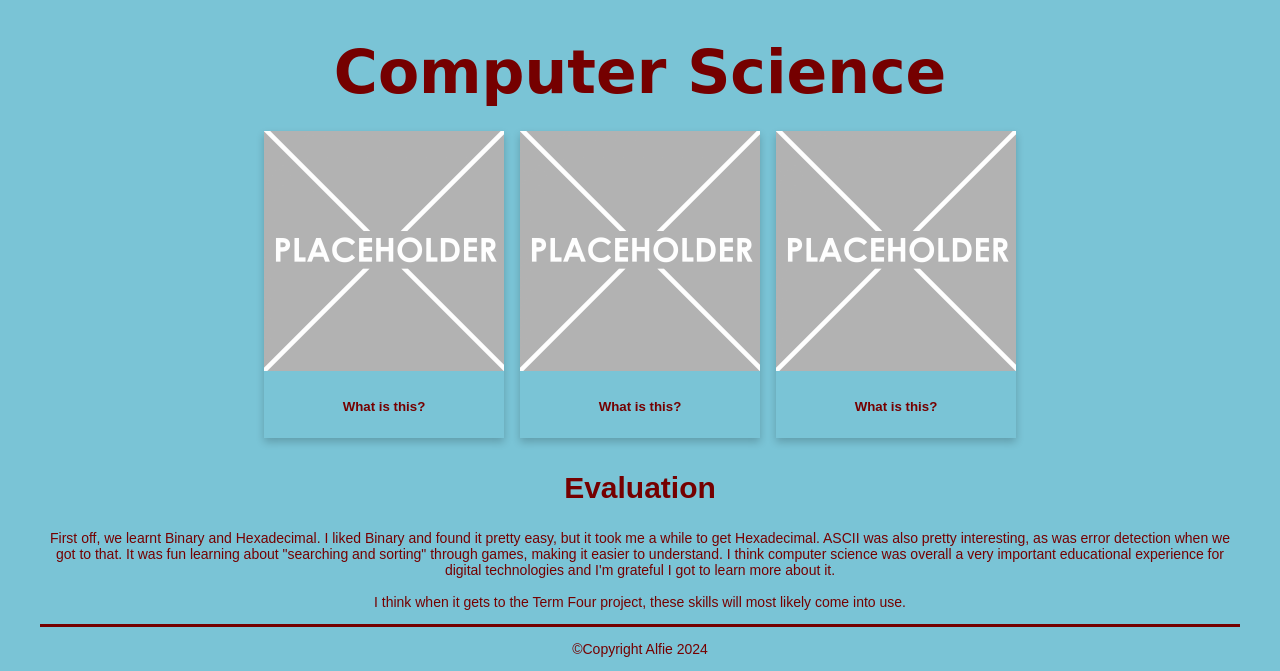
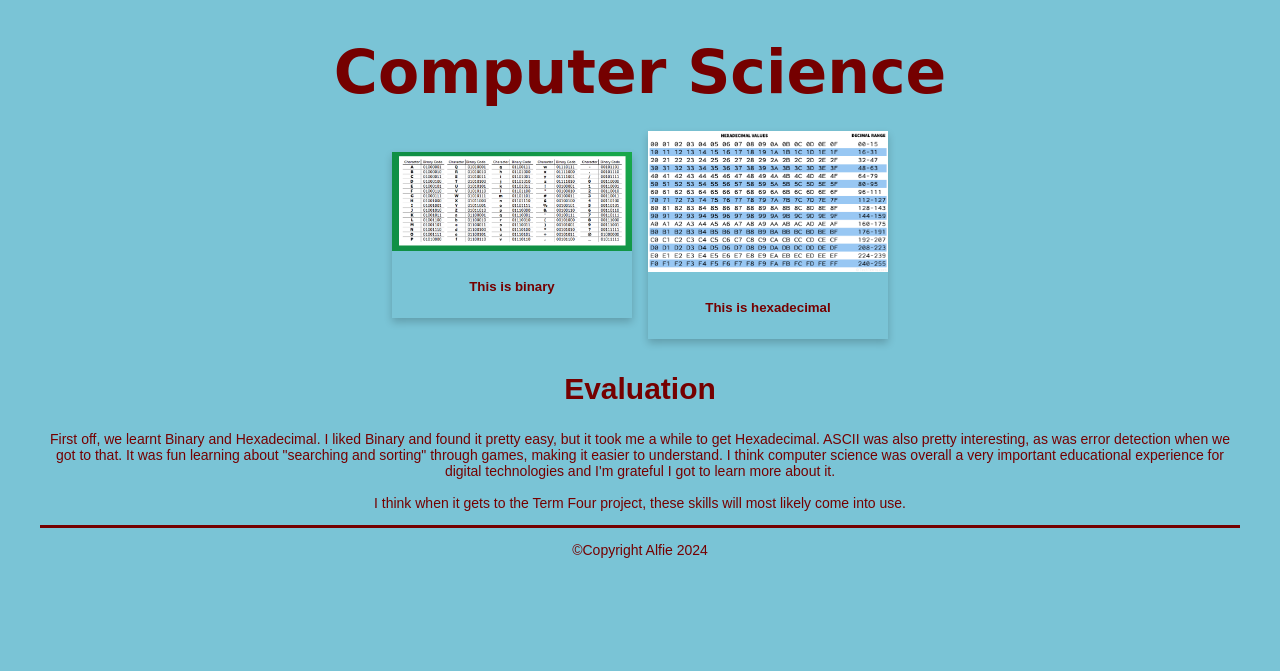
Before and after one commit to williambestiwck/23706-10DGT-BHS-website, a plain HTML site: page computerscience.html in a window 1280 px wide. Shown: the part 211-882 px from the top of the page. After the commit the page ends 800 px from the top, so only its background shows below. Drawn offline with Linux system fonts and the light colour scheme; a web font is replaced by a local one.

Commit message:
computer science update

```diff
--- a/computerscience.html
+++ b/computerscience.html
@@ -35,31 +35,23 @@
       <div class='container'>
         <!-- item 1 starts here-->
         <div class='item'>
-          <img src="images/placeholder.png" alt="please replace me">
+          <img src="images/binary.png" alt="please replace me">
           <div class='item-info'>
             <!-- a brief explanation of what this picture is -->
-            <h5>What is this?</h5>
+            <h5>This is binary</h5>
           </div>
         </div>
         <!-- end of item 1 -->
         <!-- item 2 starts here-->
         <div class='item'>
-          <img src="images/placeholder.png" alt="please replace me">
+          <img src="images/hexadecimal_385.webp" alt="please replace me">
           <div class='item-info'>
             <!-- a brief explanation of what this picture is -->
-            <h5>What is this?</h5>
+            <h5>This is hexadecimal</h5>
           </div>
         </div>
         <!-- end of item 2 -->
-        <!-- item 3 starts here-->
-        <div class='item'>
-          <img src="images/placeholder.png" alt="please replace me">
-          <div class='item-info'>
-            <!-- a brief explanation of what this picture is -->
-            <h5>What is this?</h5>
-          </div>
-        </div>
-        <!-- end of item 3 -->
+
         <!-- now the Evaluation text box-->
         <div class=information>
           <h2>Evaluation</h2>
```
Also changed, not shown: images/binary.png (added), images/binaryyy.webp (added), images/hexadecimal_385.webp (added).
